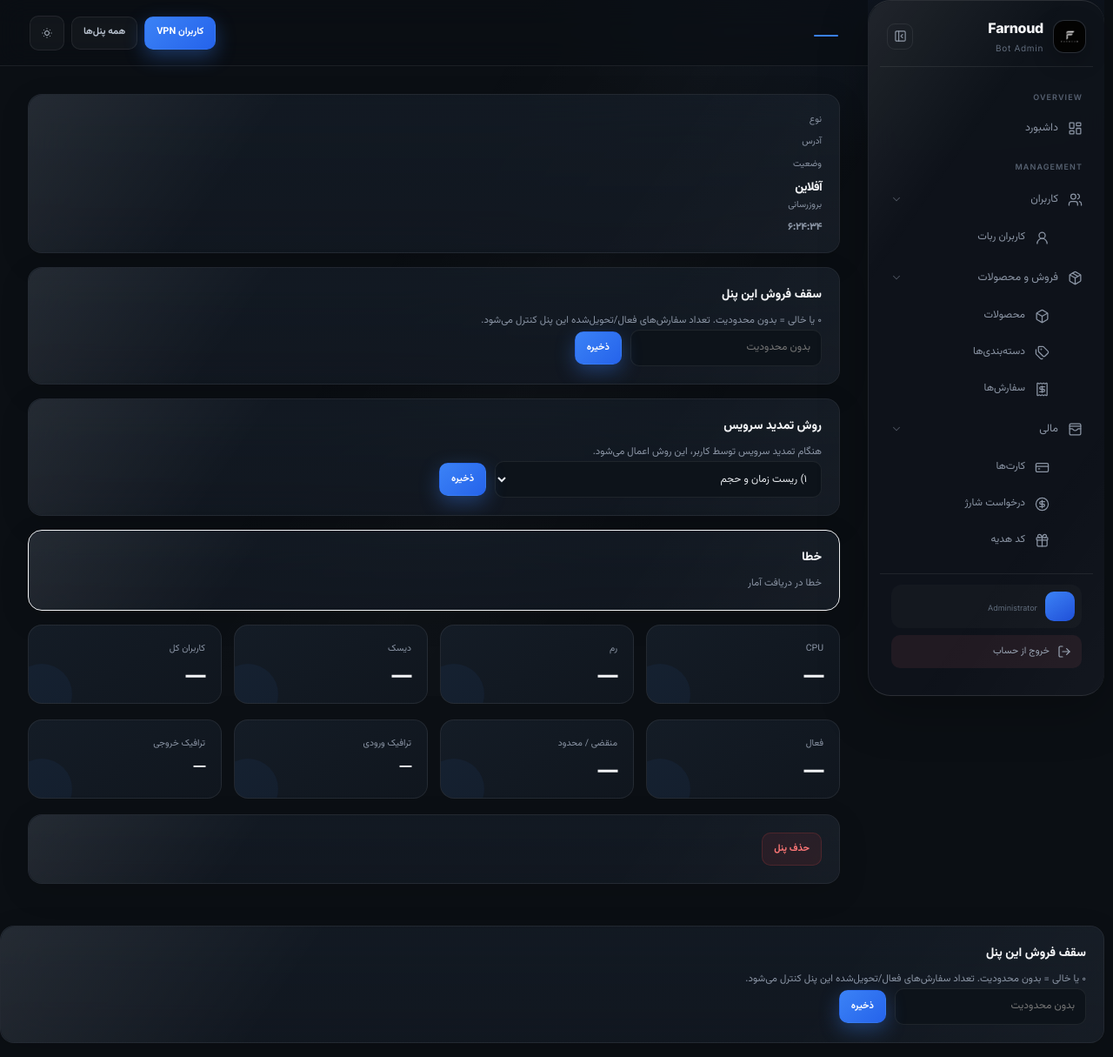
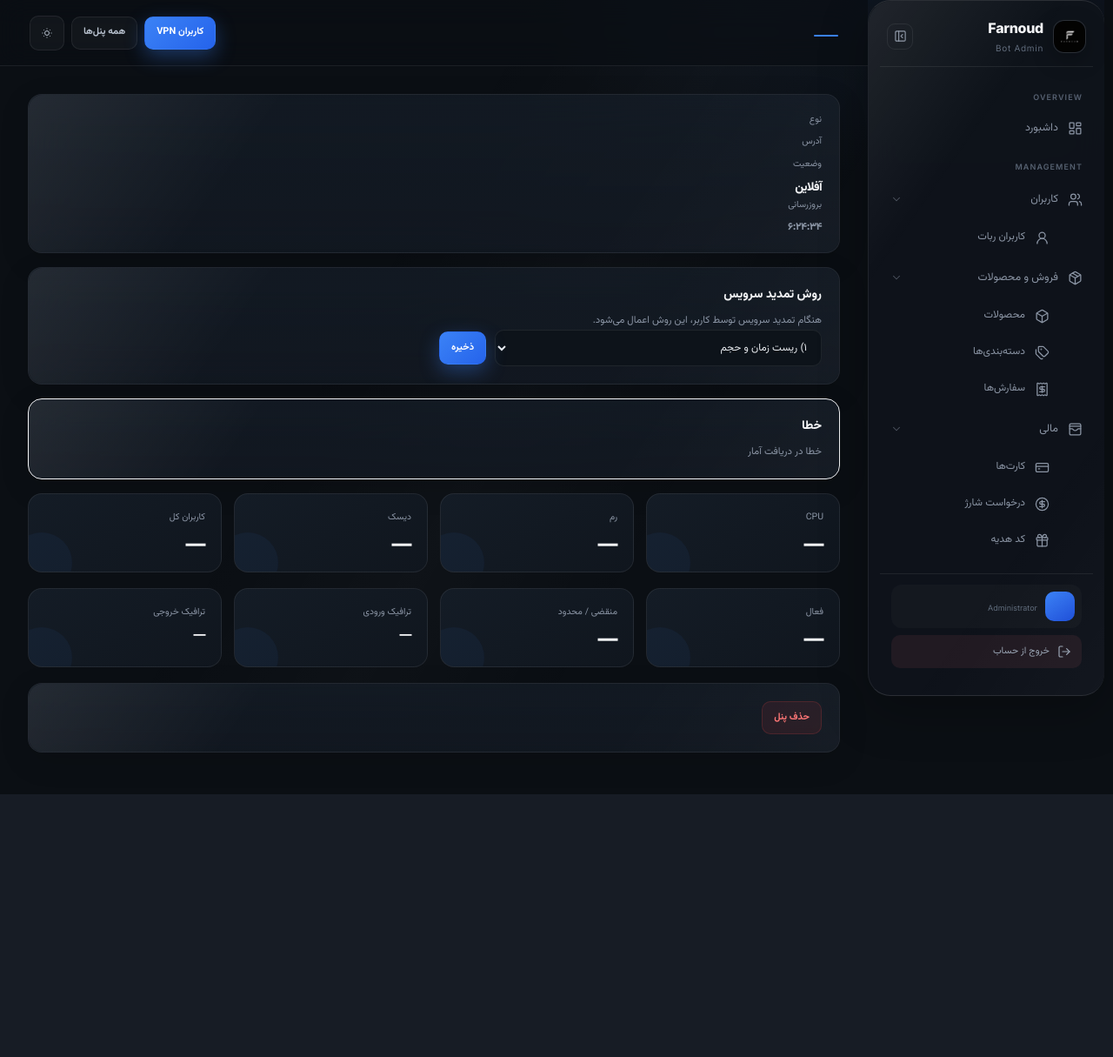
Before and after one commit to farnoudhosseini/Farnoud-0.0.1, a Flask app: template templates/panel_detail.html in a window 1280 px wide. Shown: the whole page at 87% size. After the commit the page ends 913 px from the top, so only its background shows below. Run offline with Flask 3, Linux system fonts and the light colour scheme; the template is opened without the code that fills it, so the values that code supplies are empty.

Commit message:
Add HTML parsing mode to message replies in admin, buy, and wallet handlers; remove sales limit section from panel detail template

```diff
--- a/handlers/admin.py
+++ b/handlers/admin.py
@@ -712,7 +712,7 @@ async def admin_callback(update: Update, context: ContextTypes.DEFAULT_TYPE):
                 vars_ = user_vars(user)
                 vars_["amount"] = f"{int(ch['amount']):,}"
                 vars_["balance"] = f"{int(user['balance']):,}"
-                await context.bot.send_message(user["telegram_id"], render_template("charge_approved", vars_))
+                await context.bot.send_message(user["telegram_id"], render_template("charge_approved", vars_), parse_mode="HTML")
             except Exception:
                 pass
             await query.answer("تایید شد", show_alert=True)
@@ -731,7 +731,7 @@ async def admin_callback(update: Update, context: ContextTypes.DEFAULT_TYPE):
                 vars_ = user_vars(u)
                 vars_["amount"] = f"{int(ch['amount']):,}"
                 vars_["reason"] = "توسط ادمین"
-                await context.bot.send_message(ch["telegram_id"], render_template("charge_rejected", vars_))
+                await context.bot.send_message(ch["telegram_id"], render_template("charge_rejected", vars_), parse_mode="HTML")
             except Exception:
                 pass
             await query.edit_message_text(f"❌ فاکتور #{cid} رد شد.")
--- a/templates/panel_detail.html
+++ b/templates/panel_detail.html
@@ -37,15 +37,6 @@
                         <div class="stat-value" style="font-size:0.85rem;color:var(--text-secondary)" id="liveUpdated">—</div>
                     </div>
                 </div>
-            </div>
-
-            <div class="card glass panel-limit-card">
-              <div class="card-title">سقف فروش این پنل</div>
-              <p class="muted">۰ یا خالی = بدون محدودیت. تعداد سفارش‌های فعال/تحویل‌شده این پنل کنترل می‌شود.</p>
-              <form method="post" action="{{ url_for('panel_settings', panel_id=panel.id) }}" class="inline-form">
-                <input type="number" min="0" name="max_sales" value="{{ panel.max_sales if panel.max_sales is not none else '' }}" placeholder="بدون محدودیت">
-                <button class="btn-primary inline" type="submit">ذخیره</button>
-              </form>
             </div>
 
             <div class="card glass">
@@ -149,13 +140,4 @@
     setInterval(tick, 5000);
 })();
 </script>
-
-<div class="card glass panel-limit-card">
-  <div class="card-title">سقف فروش این پنل</div>
-  <p class="muted">۰ یا خالی = بدون محدودیت. تعداد سفارش‌های فعال/تحویل‌شده این پنل کنترل می‌شود.</p>
-  <form method="post" action="{{ url_for('panel_settings', panel_id=panel.id) }}" class="inline-form">
-    <input type="number" min="0" name="max_sales" value="{{ panel.max_sales if panel.max_sales is not none else '' }}" placeholder="بدون محدودیت">
-    <button class="btn-primary inline" type="submit">ذخیره</button>
-  </form>
-</div>
 {% endblock %}
```
Also changed, not shown: handlers/buy.py (+5 -5 lines), handlers/wallet.py (+6 -6 lines).
